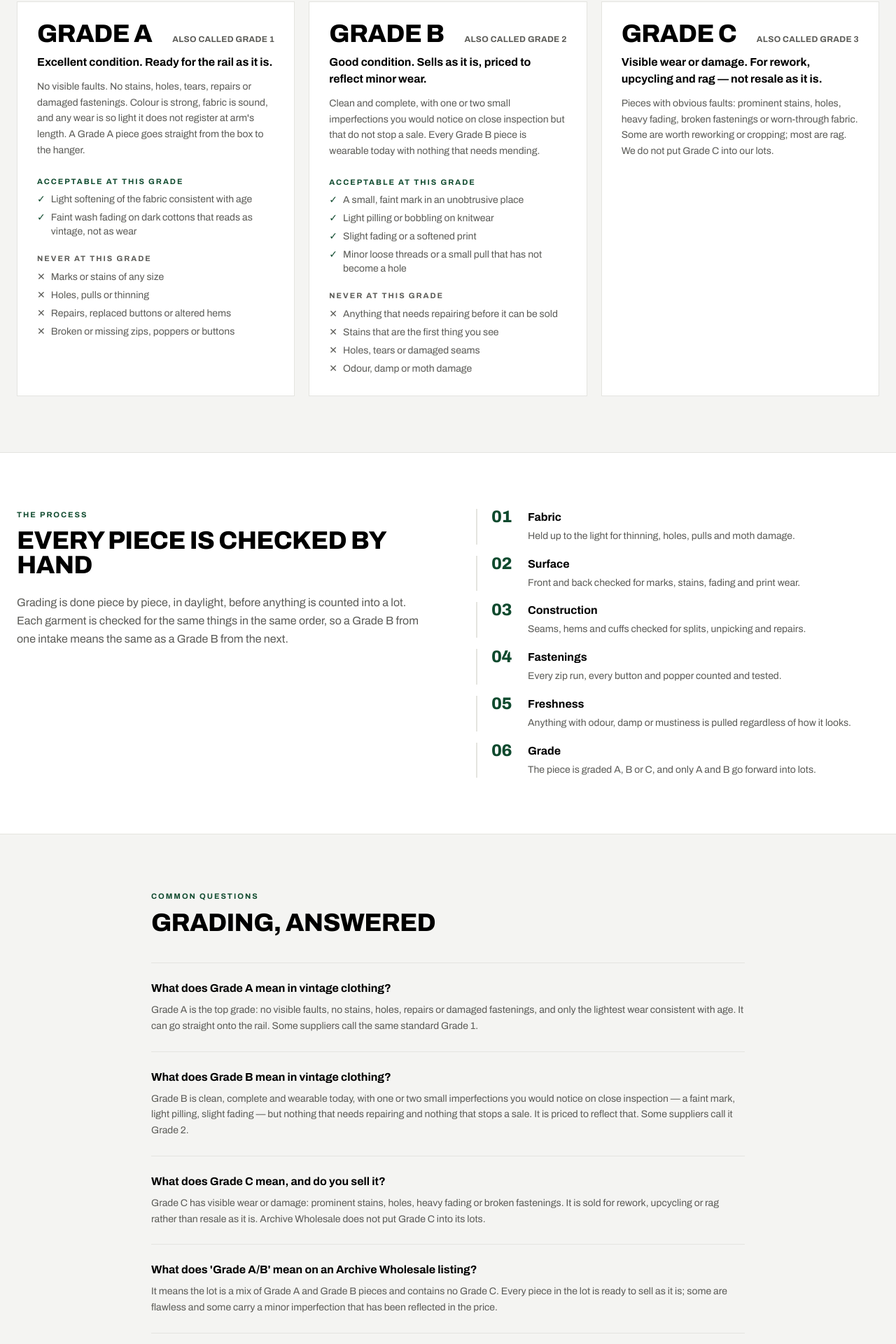
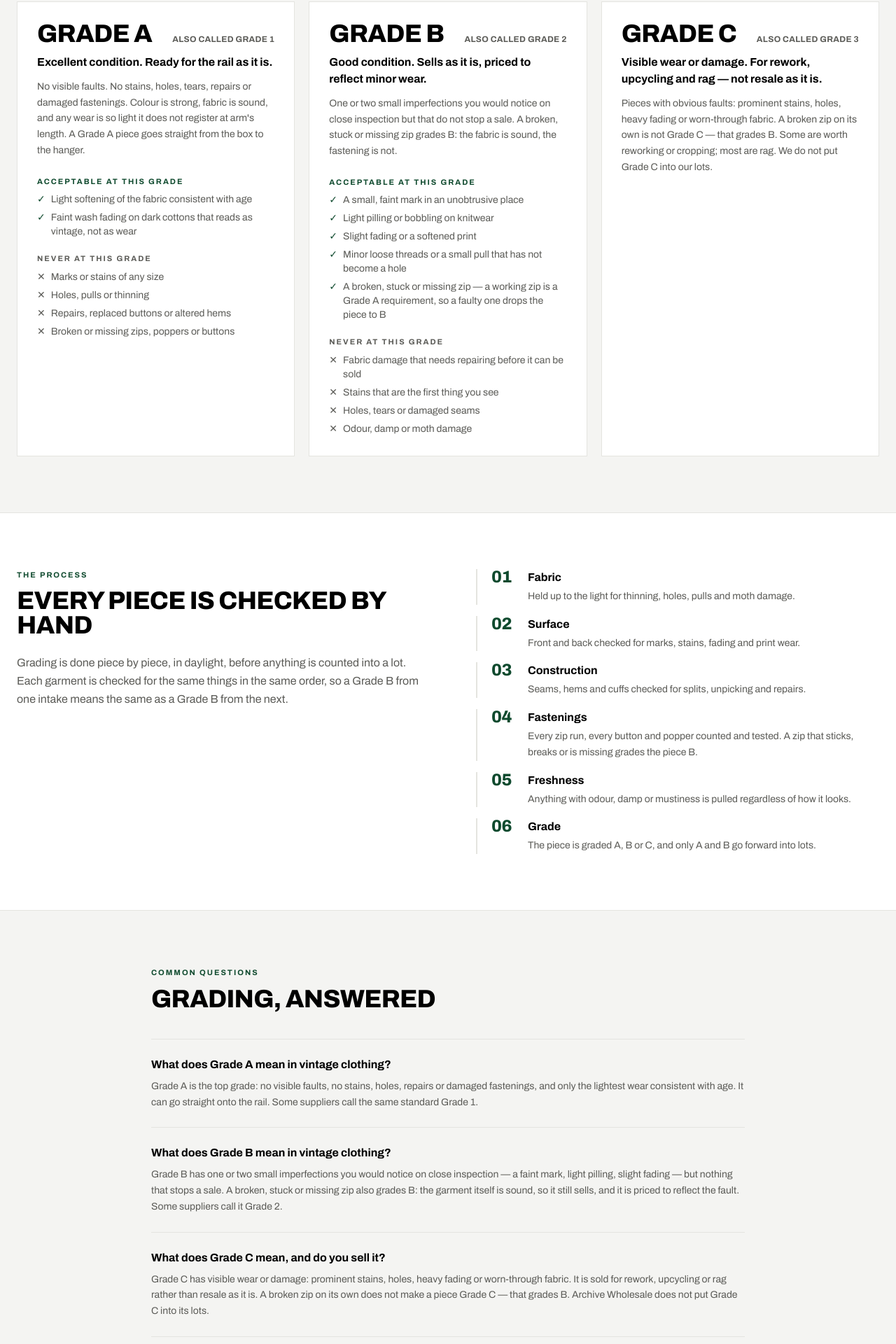
Before and after one commit to Mrwilson1882/Milltown-Archive, a Next.js app in the folder site/: page /grading-guide in a window 1280 px wide. Shown: the part 1163-3083 px from the top of the page at 70% size. Built offline with nearby package versions, Linux system fonts and the light colour scheme; no server answers.

Commit message:
v2026.09.22-1: a broken zip grades B, stated everywhere it matters
Co-Authored-By: Claude Opus 5 <noreply@anthropic.com>
Claude-Session: https://claude.ai/code/session_01Px7wihV8B29XtPVFg8uA4F

```diff
--- a/site/src/app/grading-guide/page.tsx
+++ b/site/src/app/grading-guide/page.tsx
@@ -29,15 +29,15 @@ const grades = [
     grade: "B",
     alias: "Grade 2",
     headline: "Good condition. Sells as it is, priced to reflect minor wear.",
-    rule: "Clean and complete, with one or two small imperfections you would notice on close inspection but that do not stop a sale. Every Grade B piece is wearable today with nothing that needs mending.",
-    allows: ["A small, faint mark in an unobtrusive place", "Light pilling or bobbling on knitwear", "Slight fading or a softened print", "Minor loose threads or a small pull that has not become a hole"],
-    excludes: ["Anything that needs repairing before it can be sold", "Stains that are the first thing you see", "Holes, tears or damaged seams", "Odour, damp or moth damage"],
+    rule: "One or two small imperfections you would notice on close inspection but that do not stop a sale. A broken, stuck or missing zip grades B: the fabric is sound, the fastening is not.",
+    allows: ["A small, faint mark in an unobtrusive place", "Light pilling or bobbling on knitwear", "Slight fading or a softened print", "Minor loose threads or a small pull that has not become a hole", "A broken, stuck or missing zip — a working zip is a Grade A requirement, so a faulty one drops the piece to B"],
+    excludes: ["Fabric damage that needs repairing before it can be sold", "Stains that are the first thing you see", "Holes, tears or damaged seams", "Odour, damp or moth damage"],
   },
   {
     grade: "C",
     alias: "Grade 3",
     headline: "Visible wear or damage. For rework, upcycling and rag — not resale as it is.",
-    rule: "Pieces with obvious faults: prominent stains, holes, heavy fading, broken fastenings or worn-through fabric. Some are worth reworking or cropping; most are rag. We do not put Grade C into our lots.",
+    rule: "Pieces with obvious faults: prominent stains, holes, heavy fading or worn-through fabric. A broken zip on its own is not Grade C — that grades B. Some are worth reworking or cropping; most are rag. We do not put Grade C into our lots.",
     allows: [],
     excludes: [],
   },
@@ -50,15 +50,19 @@ const faqs = [
   },
   {
     q: "What does Grade B mean in vintage clothing?",
-    a: "Grade B is clean, complete and wearable today, with one or two small imperfections you would notice on close inspection — a faint mark, light pilling, slight fading — but nothing that needs repairing and nothing that stops a sale. It is priced to reflect that. Some suppliers call it Grade 2.",
+    a: "Grade B has one or two small imperfections you would notice on close inspection — a faint mark, light pilling, slight fading — but nothing that stops a sale. A broken, stuck or missing zip also grades B: the garment itself is sound, so it still sells, and it is priced to reflect the fault. Some suppliers call it Grade 2.",
   },
   {
     q: "What does Grade C mean, and do you sell it?",
-    a: "Grade C has visible wear or damage: prominent stains, holes, heavy fading or broken fastenings. It is sold for rework, upcycling or rag rather than resale as it is. Archive Wholesale does not put Grade C into its lots.",
+    a: "Grade C has visible wear or damage: prominent stains, holes, heavy fading or worn-through fabric. It is sold for rework, upcycling or rag rather than resale as it is. A broken zip on its own does not make a piece Grade C — that grades B. Archive Wholesale does not put Grade C into its lots.",
   },
   {
     q: "What does 'Grade A/B' mean on an Archive Wholesale listing?",
     a: "It means the lot is a mix of Grade A and Grade B pieces and contains no Grade C. Every piece in the lot is ready to sell as it is; some are flawless and some carry a minor imperfection that has been reflected in the price.",
+  },
+  {
+    q: "What grade is a garment with a broken zip?",
+    a: "Grade B. A broken, stuck or missing zip is a fault in the fastening rather than the garment, so the piece is still saleable and is graded and priced as B. A working zip is one of the things checked for Grade A, so a faulty one always drops a piece out of A. It does not make it Grade C.",
   },
   {
     q: "Are vintage clothing grades the same everywhere?",
@@ -245,7 +249,7 @@ export default function GradingGuidePage() {
               ["Fabric", "Held up to the light for thinning, holes, pulls and moth damage."],
               ["Surface", "Front and back checked for marks, stains, fading and print wear."],
               ["Construction", "Seams, hems and cuffs checked for splits, unpicking and repairs."],
-              ["Fastenings", "Every zip run, every button and popper counted and tested."],
+              ["Fastenings", "Every zip run, every button and popper counted and tested. A zip that sticks, breaks or is missing grades the piece B."],
               ["Freshness", "Anything with odour, damp or mustiness is pulled regardless of how it looks."],
               ["Grade", "The piece is graded A, B or C, and only A and B go forward into lots."],
             ].map(([step, detail], i) => (
```
Also changed, not shown: site/public/llms.txt, 1 other file (tests, documents, lock files or other folders).
